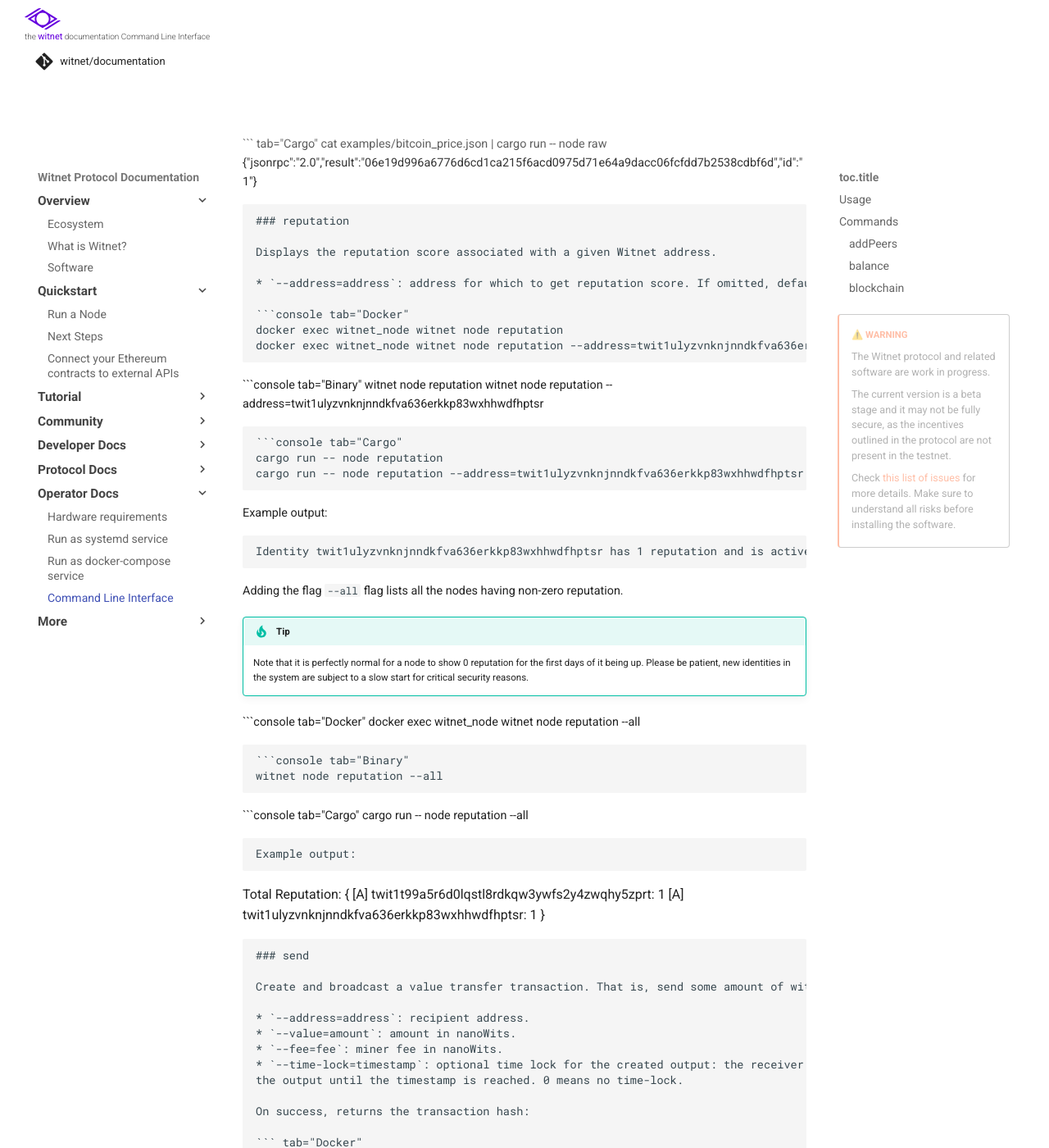
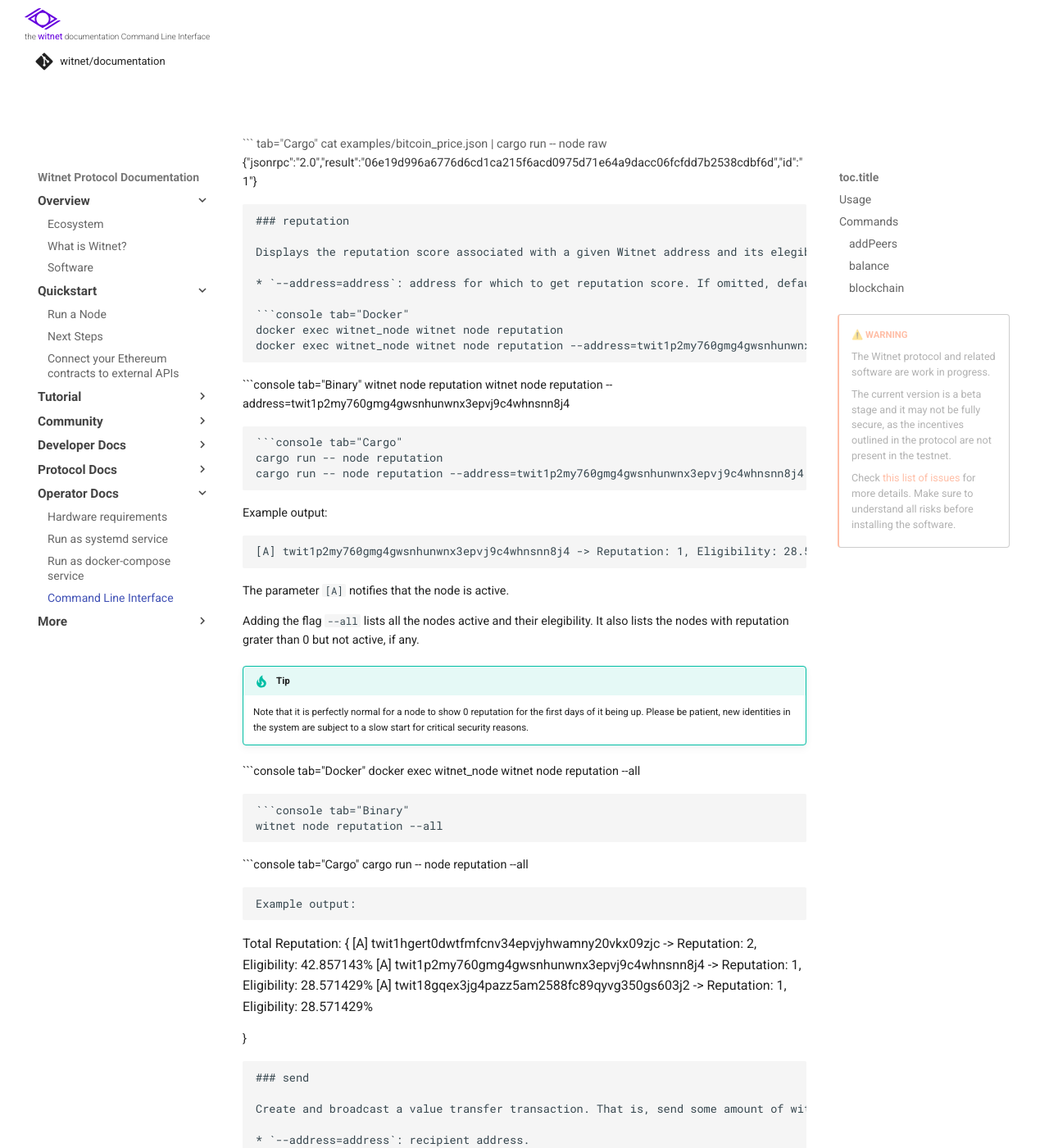
Before and after one commit to witnet/documentation, an MkDocs documentation site: the page built from docs/node-operators/cli.md, in a window 1280 px wide and 1400 px high, scrolled down 9253 px. Shown: the whole window at 82% size. Built offline with MkDocs 1.6.1 and Material for MkDocs 9.7.7, drawn with Linux system fonts in a browser that asks for light colours; some web fonts are replaced; comment, search, counter and statistics services are not loaded.

Commit message:
fix(CLI): update description reputation
Signed-off-by: Claudia Bartoli Duncan <claudia@stampery.co>

````diff
--- a/docs/node-operators/cli.md
+++ b/docs/node-operators/cli.md
@@ -532,32 +532,34 @@ cat examples/bitcoin_price.json | cargo run -- node raw
 
 ### reputation
 
-Displays the reputation score associated with a given Witnet address.
+Displays the reputation score associated with a given Witnet address and its elegibility to mine a block.
 
 * `--address=address`: address for which to get reputation score. If omitted, defaults to the node's own address.
 
 ```console tab="Docker"
 docker exec witnet_node witnet node reputation
-docker exec witnet_node witnet node reputation --address=twit1ulyzvnknjnndkfva636erkkp83wxhhwdfhptsr
+docker exec witnet_node witnet node reputation --address=twit1p2my760gmg4gwsnhunwnx3epvj9c4whnsnn8j4
 ```
 
 ```console tab="Binary"
 witnet node reputation
-witnet node reputation --address=twit1ulyzvnknjnndkfva636erkkp83wxhhwdfhptsr
+witnet node reputation --address=twit1p2my760gmg4gwsnhunwnx3epvj9c4whnsnn8j4
 ```
 
 ```console tab="Cargo"
 cargo run -- node reputation
-cargo run -- node reputation --address=twit1ulyzvnknjnndkfva636erkkp83wxhhwdfhptsr
+cargo run -- node reputation --address=twit1p2my760gmg4gwsnhunwnx3epvj9c4whnsnn8j4
 ```
 
 Example output:
 
 ```
-Identity twit1ulyzvnknjnndkfva636erkkp83wxhhwdfhptsr has 1 reputation and is active
+[A] twit1p2my760gmg4gwsnhunwnx3epvj9c4whnsnn8j4 -> Reputation: 1, Eligibility: 28.571429%
 ```
 
-Adding the flag `--all` flag lists all the nodes having non-zero reputation.
+The parameter `[A]` notifies that the node is active.
+
+Adding the flag `--all` lists all the nodes active and their elegibility. It also lists the nodes with reputation grater than 0 but not active, if any.
 
 !!! tip
     Note that it is perfectly normal for a node to show 0 reputation for the first days of it being up. Please be patient, new identities in the system are subject to a slow start for critical security reasons.
@@ -579,8 +581,10 @@ Example output:
 
 ```
 Total Reputation: {
-    [A] twit1t99a5r6d0lqstl8rdkqw3ywfs2y4zwqhy5zprt: 1
-    [A] twit1ulyzvnknjnndkfva636erkkp83wxhhwdfhptsr: 1
+    [A] twit1hgert0dwtfmfcnv34epvjyhwamny20vkx09zjc -> Reputation: 2, Eligibility: 42.857143%
+    [A] twit1p2my760gmg4gwsnhunwnx3epvj9c4whnsnn8j4 -> Reputation: 1, Eligibility: 28.571429%
+    [A] twit18gqex3jg4pazz5am2588fc89qyvg350gs603j2 -> Reputation: 1, Eligibility: 28.571429%
+
 }
 ```
 
````
